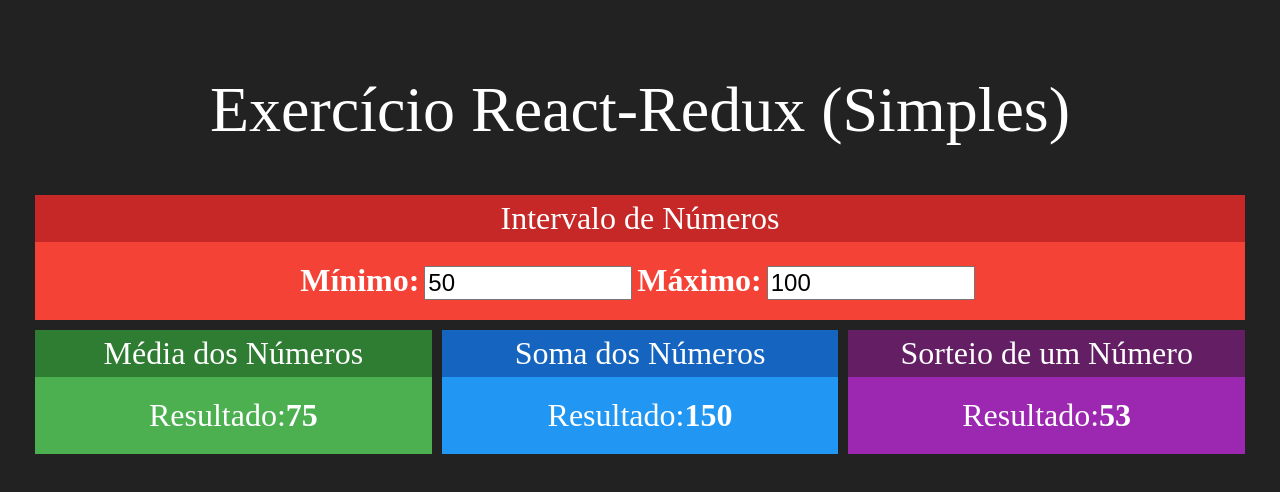
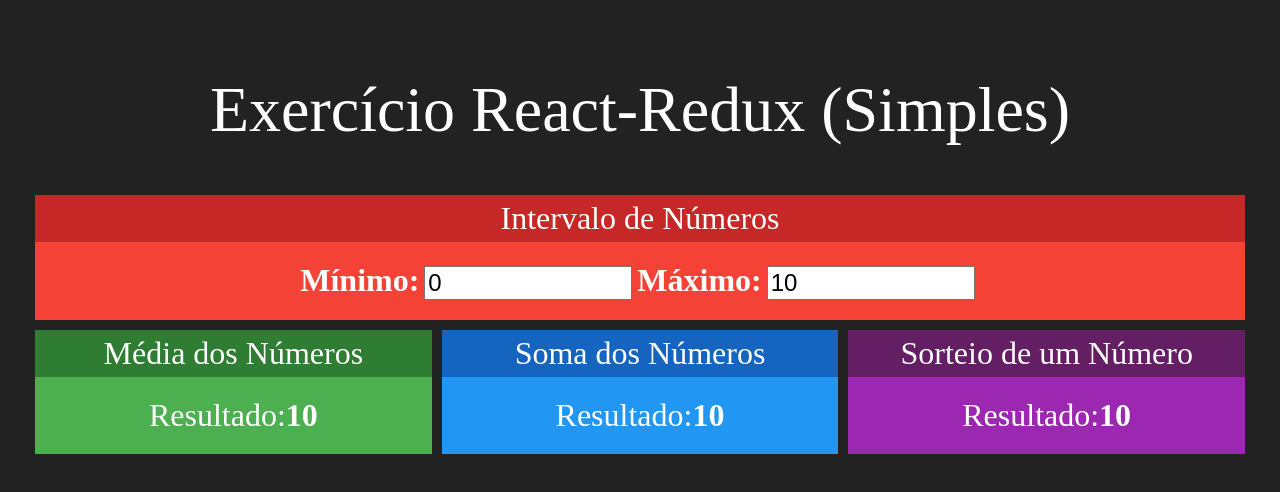
Before and after one commit to DiegoPereira100/ReduxSimples, a React (Create React App) app: page / in a window 1280 px wide. Shown: the top 492 px of the page. Built offline with nearby package versions, Linux system fonts and the light colour scheme.

Commit message:
Configurando Redux

```diff
--- a/src/App.js
+++ b/src/App.js
@@ -1,4 +1,4 @@
-import React, { useState } from 'react';
+import React from 'react';
 import logo from './logo.svg';
 import './App.css';
 import Interval from './components/Interval';
@@ -8,23 +8,19 @@
 
 function App() {
 
-  const [min, setMin] = useState(50)
-  const [max, setMax] = useState(100)
-
   return (
     <div className="App">
       <h1>Exercício React-Redux (Simples)</h1>
       <div className='linha'>
 
-      <Interval min={min} max={max}
-        onMinChanged={setMin} onMaxChanged={setMax}></Interval>
+      <Interval></Interval>
 
       </div>
       <div className='linha'>
 
-      <Media min={min} max={max}></Media>
-      <Soma min={min} max={max}></Soma>
-      <Sorteio min={min} max={max}></Sorteio>
+      <Media></Media>
+      <Soma></Soma>
+      <Sorteio></Sorteio>
 
       </div>
     </div>
--- a/src/components/Interval.jsx
+++ b/src/components/Interval.jsx
@@ -5,21 +5,17 @@
 
 export default props => {
 
-    const { min, max } = props
-
     return (
         <Card title="Intervalo de Números" red>
             <div className='Interval'>
 
                 <span>
                     <strong>Mínimo:</strong>
-                    <input type="number" value={min}
-                        onChange={e => props.onMinChanged(+e.target.value)} />
+                    <input type="number" value={0} readOnly/>
                 </span>
                 <span>
                     <strong>Máximo:</strong>
-                    <input type="number" value={max}
-                        onChange={e => props.onMaxChanged(+e.target.value)} />
+                    <input type="number" value={10} readOnly/>
                 </span>
 
             </div>
--- a/src/components/Media.jsx
+++ b/src/components/Media.jsx
@@ -4,14 +4,12 @@
 
 export default props => {
 
-    const { min, max } = props
-
     return (
         <Card title="Média dos Números" green>
             <div>
                 <span>
                     <span>Resultado:</span>
-                    <strong>{(max + min) / 2}</strong>
+                    <strong>{10}</strong>
                 </span>
             </div>
         </Card>
--- a/src/components/Soma.jsx
+++ b/src/components/Soma.jsx
@@ -4,14 +4,12 @@
 
 export default props => {
 
-    const { min, max } = props
-
     return (
         <Card title="Soma dos Números" blue>
             <div>
                 <span>
                     <span>Resultado:</span>
-                    <strong>{ max + min }</strong>
+                    <strong>{10}</strong>
                 </span>
             </div>
         </Card>
--- a/src/components/Sorteio.jsx
+++ b/src/components/Sorteio.jsx
@@ -4,18 +4,18 @@
 
 export default props => {
 
-    const { min, max } = props
-
-    const Random = parseInt(Math.random() * (max - min)) + min
-
     return (
         <Card title="Sorteio de um Número" purple>
             <div>
                 <span>
                     <span>Resultado:</span>
-                    <strong>{Random}</strong>
+                    <strong>{10}</strong>
                 </span>
             </div>
         </Card>
     )
 }
+
+
+
+// const Random = parseInt(Math.random() * (max - min)) + min
--- a/src/index.js
+++ b/src/index.js
@@ -4,10 +4,19 @@
 import App from './App';
 import reportWebVitals from './reportWebVitals';
 
+import { Provider } from 'react-redux'
+import configStore from './store/storeConfig'
+
+const store = configStore()
+
 ReactDOM.render(
+  <Provider store={store}>
+
   <React.StrictMode>
     <App />
-  </React.StrictMode>,
+  </React.StrictMode>
+
+  </Provider>,
   document.getElementById('root')
 );
 
--- /dev/null
+++ b/src/store/storeConfig.js
@@ -0,0 +1,18 @@
+import { createStore, combineReducers } from 'redux'
+
+const reducers = combineReducers({
+    numbers: function(state, action) {
+        console.log(state, ' ', action)
+        return {
+            min: 1,
+            max: 10
+        }
+    },
+
+})
+
+function storeConfig() {
+    return createStore(reducers)
+}
+
+export default storeConfig
```
